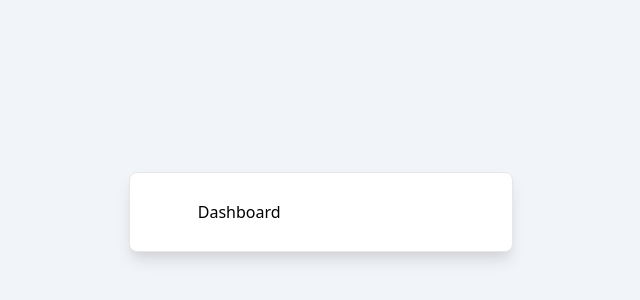
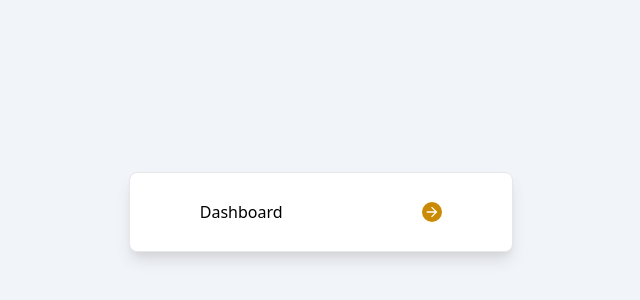
Before and after one commit to jeremy-marcillaud/prediko_assignment, a Next.js app: page / in a window 1280 px wide. Shown: the part 178-478 px from the top of the page, without its empty margins (319-959 px from the left). Built offline with nearby package versions, Linux system fonts and the light colour scheme.

Commit message:
fix display bug

```diff
--- a/atoms/circleButton.tsx
+++ b/atoms/circleButton.tsx
@@ -21,9 +21,10 @@ export default function CircleButton({
   return (
     <Link
       className={classNames(
-        "h-fit w-fit rounded-full text-xs font-medium transition-all",
+        "h-fit w-fit rounded-full m-2 text-xs font-medium transition-all",
         size === "large" && "px-5 py-3 text-base",
-        size === "regular" && "p-2",
+        size === "regular" && "w-10 p-2 py-2 text-sm",
+        size === "small" && "p-2",
         variant === "regular" && "bg-yellow-600  text-white"
       )}
       href={path}
--- a/pages/index.tsx
+++ b/pages/index.tsx
@@ -1,17 +1,28 @@
-import { MdArrowForward } from "react-icons/md";
-import CircleButton from "../atoms/circleButton";
+import Head from "next/head";
+import Image from "next/image";
+import { Inter } from "@next/font/google";
+import styles from "../styles/Home.module.css";
+import Link from "next/link";
+import { MdAddBox, MdArrowForward } from "react-icons/md";
+
+const inter = Inter({ subsets: ["latin"] });
 
 export default function Home() {
   return (
     <div className="bg-slate-100 h-screen w-screen flex items-center justify-center">
-      <div className="mb-5 w-96 h-20 bg-white border rounded-lg shadow-lg shadow-zinc-300 flex justify-around items-center">
+      <Link
+        href={`/admin/users`}
+        className="mb-5 w-96 h-20 bg-white border rounded-lg shadow-lg shadow-zinc-300 flex justify-around items-center"
+      >
         <div>
-          <div>Dashboard</div>
+          <p>Dashboard</p>
         </div>
-        <CircleButton path="/admin/users">
-          <MdArrowForward className="text-white" />
-        </CircleButton>
-      </div>
+        <div className=" bg-yellow-600 rounded-full h-5 w-5 flex items-center justify-center hover:bg-yellow-500">
+          <div>
+            <MdArrowForward className="text-white" />
+          </div>
+        </div>
+      </Link>
     </div>
   );
 }
```
Also changed, not shown: atoms/button.tsx (+10 -4 lines).
